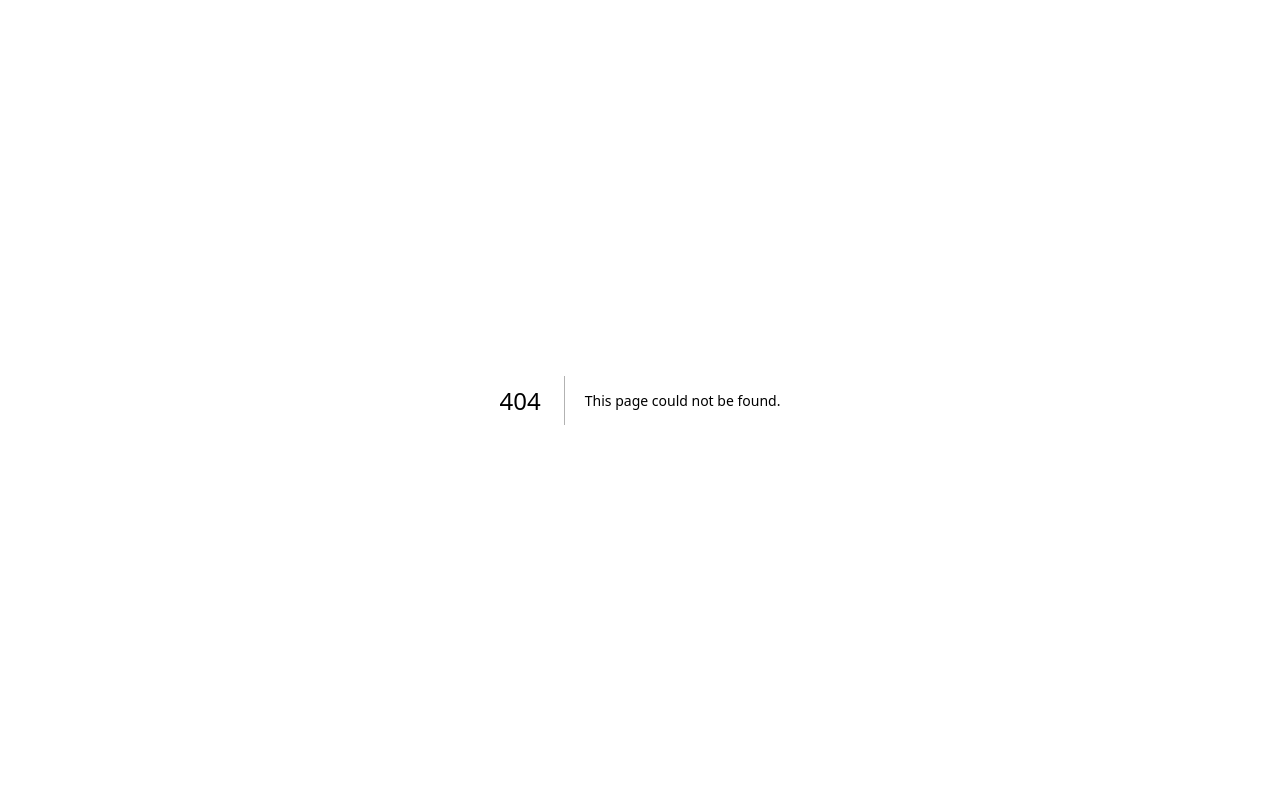
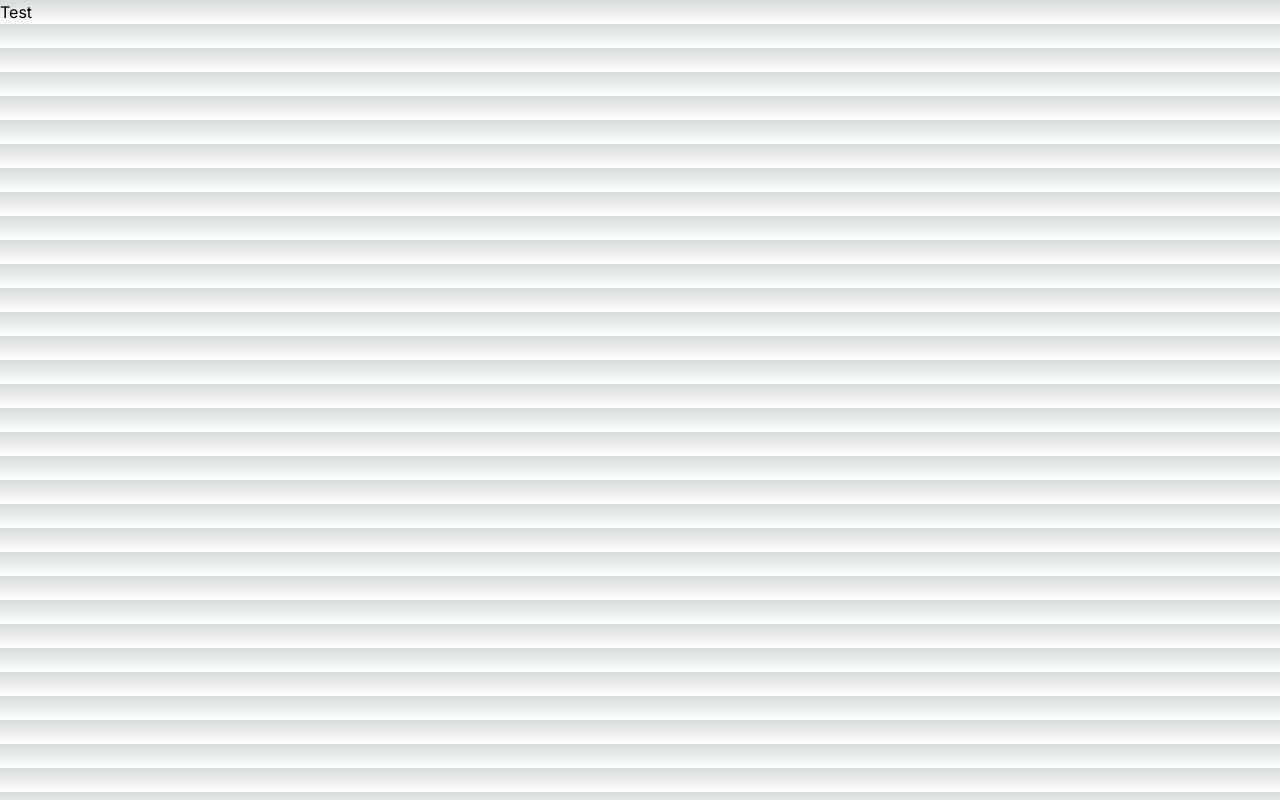
Before and after one commit to golf-sarawut/nextjs-code-examples, a Next.js app: page /antd in a window 1280 px wide. Before the commit this address had no page. Built offline with nearby package versions, Linux system fonts and the light colour scheme.

Commit message:
add example.

```diff
--- /dev/null
+++ b/app/antd/page.tsx
@@ -0,0 +1,12 @@
+"use client"
+import { Tooltip } from "antd";
+
+export default function Page() {
+    return (
+      <main>
+          <Tooltip title="hello">
+            Test
+          </Tooltip>
+      </main>
+    );
+  }
--- a/package.json
+++ b/package.json
@@ -10,6 +10,7 @@
   },
   "dependencies": {
     "@hookform/resolvers": "^3.6.0",
+    "antd": "^5.18.1",
     "next": "14.2.3",
     "react": "^18",
     "react-dom": "^18",
```
Also changed, not shown: 1 other file (tests, documents, lock files or other folders).
